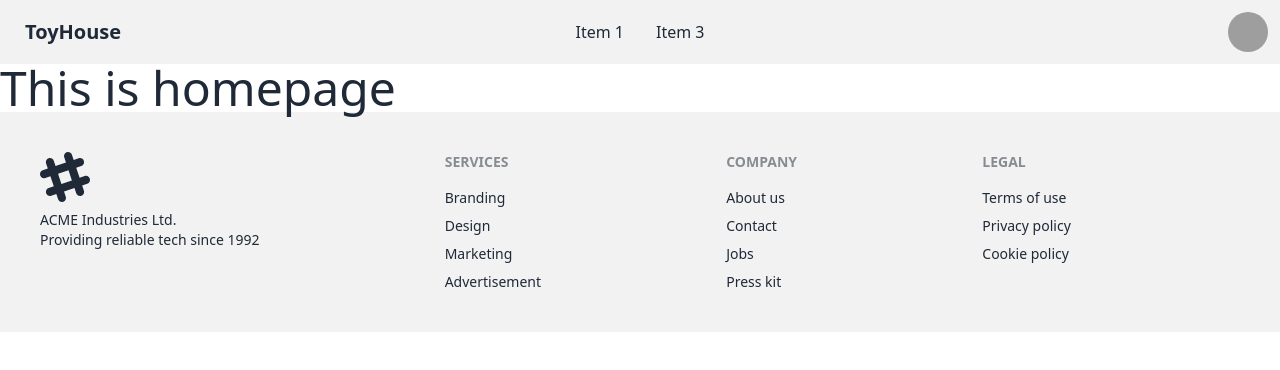
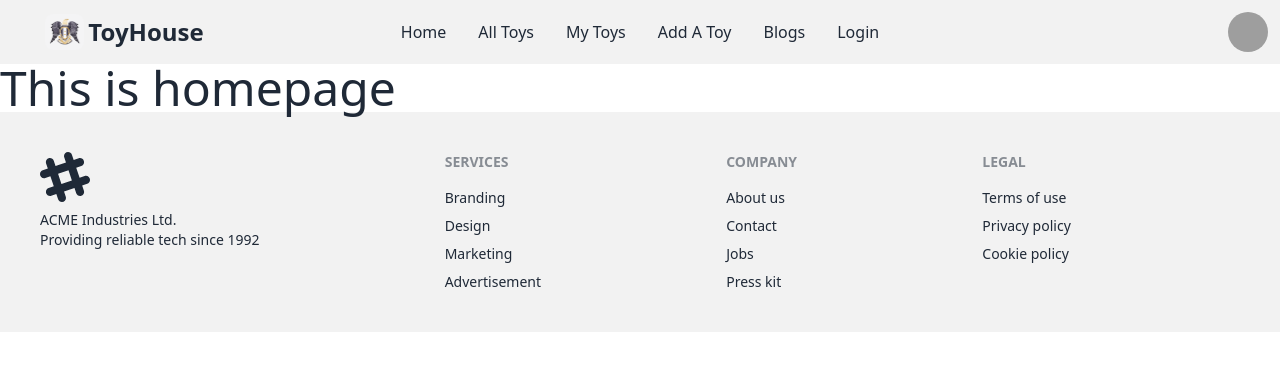
Before and after one commit to sajibsaifullah/toy-marketplace-client, a React (Vite) app: page / in a window 1280 px wide. Shown: the top 370 px of the page. Built offline with nearby package versions, Linux system fonts and the light colour scheme; grey boxes are pictures that could not be loaded.

Commit message:
navbar updated & logo added

```diff
--- a/src/pages/Header/Header.jsx
+++ b/src/pages/Header/Header.jsx
@@ -1,3 +1,5 @@
+import logo from '../../../public/toy-house-logo.png'
+
 const Header = () => {
   return (
     <div className="container mx-auto">
@@ -24,26 +26,29 @@ const Header = () => {
               tabIndex={0}
               className="menu menu-compact dropdown-content mt-3 p-2 shadow bg-base-100 rounded-box w-52"
             >
-              <li>
-                <a>Item 1</a>
-              </li>
-
-              <li>
-                <a>Item 3</a>
-              </li>
+              <li><a>Home</a></li>
+              <li><a>All Toys</a></li>
+              <li><a>My Toys</a></li>
+              <li><a>Add A Toy</a></li>
+              <li><a>Blogs</a></li>
+              <li><a>Login</a></li>
             </ul>
           </div>
-          <a className="btn btn-ghost normal-case text-xl">ToyHouse</a>
+          <a className="btn btn-ghost normal-case text-2xl font-bold">
+            <img className='w-[20%] rounded-lg mr-1' src={logo} alt="" />
+            ToyHouse
+            </a>
         </div>
         <div className="navbar-center hidden lg:flex">
           <ul className="menu menu-horizontal px-1">
-            <li>
-              <a>Item 1</a>
-            </li>
+            <li><a>Home</a></li>
+            <li><a>All Toys</a></li>
+            <li><a>My Toys</a></li>
+            <li><a>Add A Toy</a></li>
+            <li><a>Blogs</a></li>
+            <li><a>Login</a></li>
 
-            <li>
-              <a>Item 3</a>
-            </li>
+
           </ul>
         </div>
         <div className="navbar-end">
```
Also changed, not shown: public/toy-house-logo.png (added).
